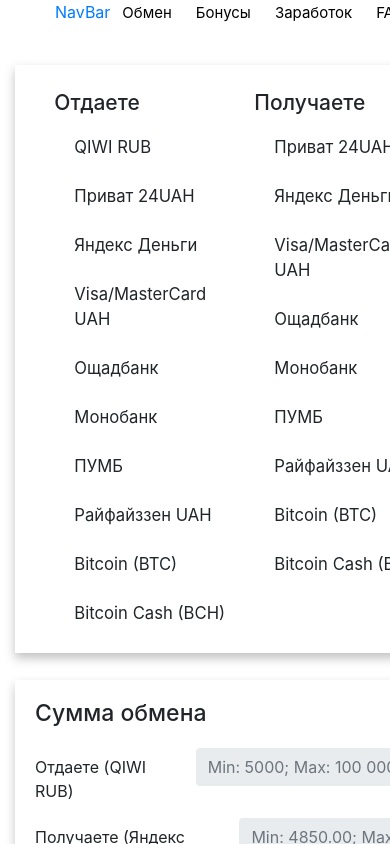
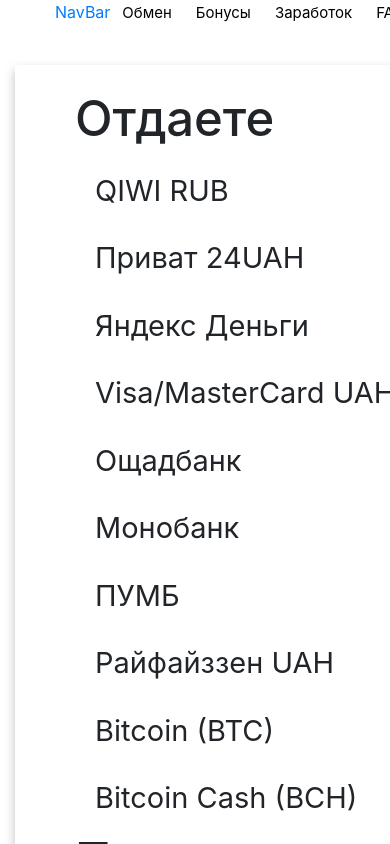
Before and after one commit to DenisSuperStar/Page-React-js, a React (Create React App) app: page / in a window 390 px wide. Shown: the top 844 px of the page. Built offline with nearby package versions, Linux system fonts and the light colour scheme.

Commit message:
development of mobile styles is in progress now

```diff
--- a/src/App.scss
+++ b/src/App.scss
@@ -25,6 +25,13 @@
     }
   }
 
-  /*@media screen and (max-width: 768px) {
+  @media screen and (max-width: 720px) {
+    .main__general-content {
+      display: flex;
+      justify-content: center;
+    }
 
-  }*/
+    .main__general-content > div {
+      width: 100%;
+    }
+  }
--- a/src/components_styles/complicated_list.scss
+++ b/src/components_styles/complicated_list.scss
@@ -39,17 +39,41 @@
 
 //Адаптивность содержимого компонента list
 @media screen and (max-width: 1199px) {
+    .list-complicated-container_outer_distance {
+        margin-right: 0;
+        margin-bottom: 27px;
+    }
+}
+
+@media screen and (min-width: 721px) and (max-width: 1199px) {
     .list-complicated-container {
         display: flex;
         justify-content: center;
     }
 
     .list-complicated-container_is_inner_distance {
-        padding-left: 0; //!!
+        padding-left: 0;
+    }
+}
+
+@media screen and (max-width: 720px) {
+    .list-complicated-container {
+        display: block;
     }
 
-    .list-complicated-container_outer_distance {
-        margin-right: 0;
-        margin-bottom: 27px;
+    .list-complicated-container_is_inner_distance {
+        padding-left: 60px;
+    }
+
+    .list-complicated-container {
+        .column-list {
+            width: auto;
+        }
+    }
+
+    .part-list-container_first_is_size_text, .part-list-container_second_is_size_text {
+        .part-list-container__title {
+            font-size: 49px;
+        }
     }
 }
--- a/src/components_styles/item_list.scss
+++ b/src/components_styles/item_list.scss
@@ -9,3 +9,9 @@
 .column-list_is_size_text {
     font-size: 16.67px;
 }
+
+@media screen and (max-width: 720px) {
+    .column-list_is_size_text {
+        font-size: 29px;
+    }
+}
--- a/src/components_styles/sidebar.scss
+++ b/src/components_styles/sidebar.scss
@@ -74,13 +74,11 @@
     }
 }
 
-
 .checkbox-container {
     .checkbox-container__checkbox:checked ~ .checkbox-container__checkmark:after {
         display:block;
     }
 }
-
 
 .checkbox-container_is_length {
     width: 365px;
--- a/src/components_styles/wrapper-content.scss
+++ b/src/components_styles/wrapper-content.scss
@@ -27,17 +27,31 @@
 //Адаптивность внутреннего содержимого компонента sidebar
 @media screen and (max-width: 1199px) {
     .wrapper-content {
-        display: flex;
-        justify-content: space-between;
-    }
-
-    .wrapper-content {
         .wrapper-content__input-title {
             padding: 7px 7px 7px 0;
         }
     }
+}
 
+@media screen and (min-width: 992px) and (max-width: 1199px) {
     .control {
         width: 75%;
     }
 }
+
+@media screen and (min-width: 721px) and (max-width: 1199px) {
+    .wrapper-content {
+        display: flex;
+        justify-content: space-between;
+    }
+}
+
+@media screen and (max-width: 720px) {
+    .wrapper-content {
+        display: block;
+    }
+
+    .control_is_length {
+        width: 100%;
+    }
+}
```
